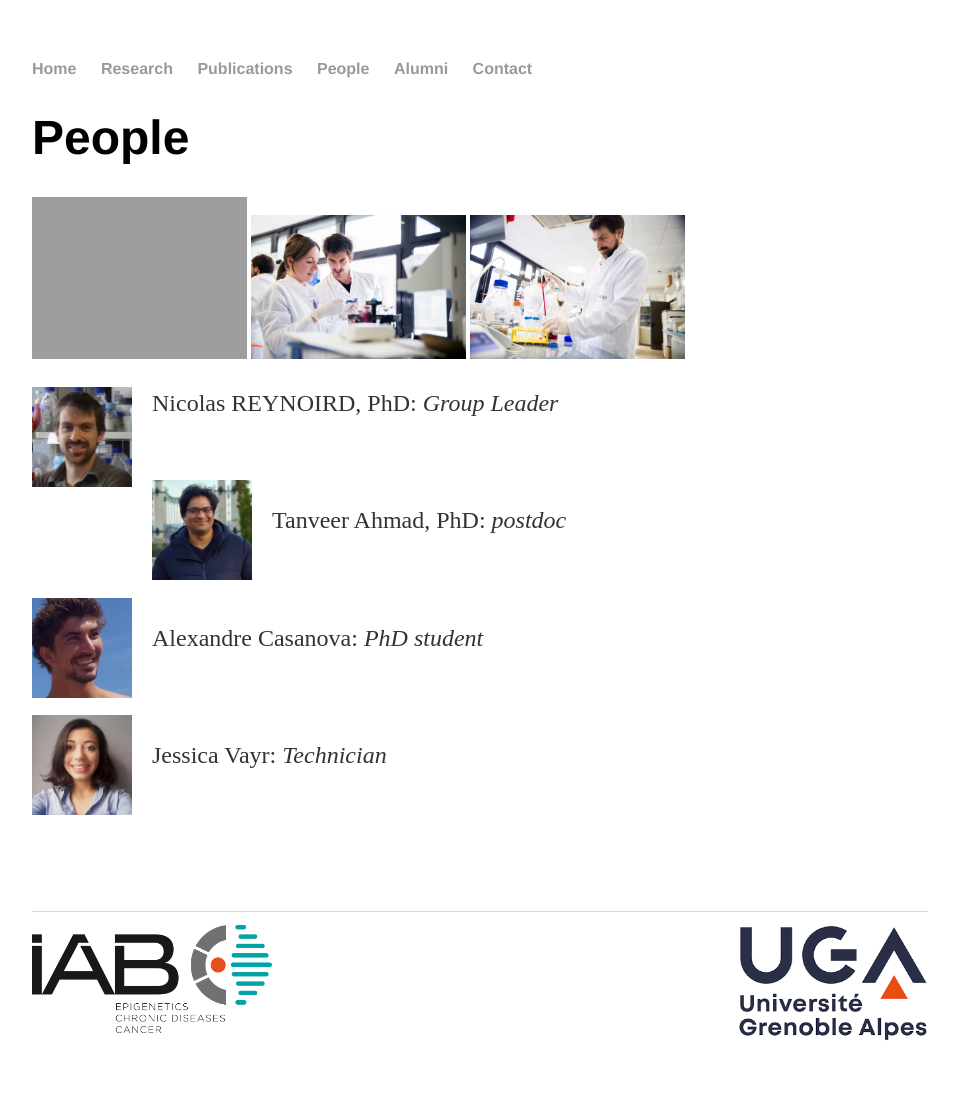
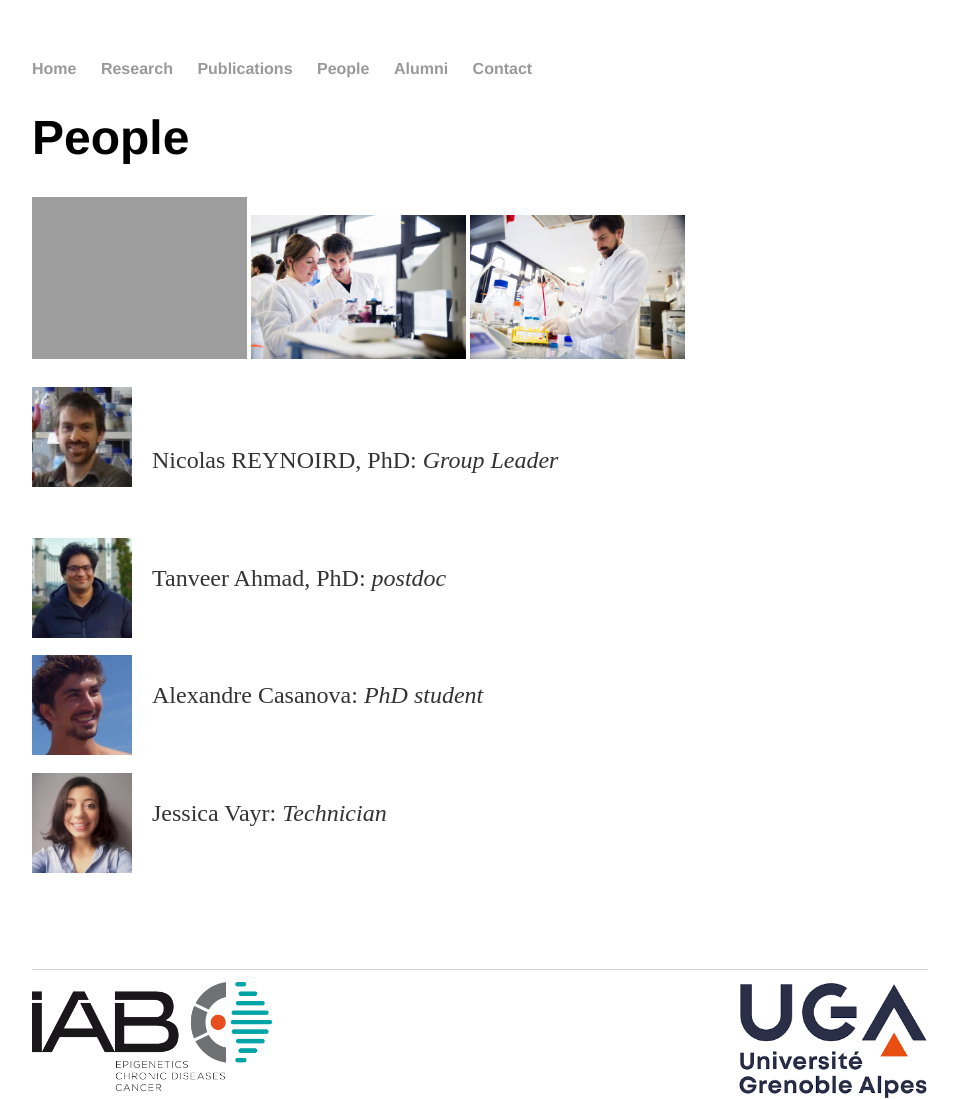
Before and after one commit to Reynoird-Lab/Reynoird-lab.github.io, a Jekyll site: the page built from People/index.html, in a window 1280 px wide. Shown: the whole page, without its empty margins (160-1119 px from the left). Built offline with Jekyll 4.4.1, drawn with Linux system fonts in a browser that asks for light colours; Markdown is read by kramdown in place of the engine named in the settings; before the commit the page ends 1041 px from its top, so only the background shows below that.

Commit message:
Update index.html

```diff
--- a/People/index.html
+++ b/People/index.html
@@ -8,7 +8,7 @@
 
 
 <p>
-<a href="https://www.researchgate.net/profile/Nicolas_Reynoird"> <img alt="NR" src="https://reynoird-lab.github.io/Images/nicolas_reynoird.jpg" style="margin: 0px 20px 10px 0px;" align="left" width="100"/></a> <p>Nicolas REYNOIRD, PhD: <i>Group Leader</i><br></p>
+<a href="https://www.researchgate.net/profile/Nicolas_Reynoird"> <img alt="NR" src="https://reynoird-lab.github.io/Images/nicolas_reynoird.jpg" style="margin: 0px 20px 10px 0px;" align="left" width="100"/></a> <br><p>Nicolas REYNOIRD, PhD: <i>Group Leader</i><br></p>
 <br><br>
 <a href="https://www.researchgate.net/profile/Tanveer_Ahmad31"> <img alt="TA" src="https://reynoird-lab.github.io/Images/Tanveer_Ahmad.jpg" style="margin: 0px 20px 10px 0px;" align="left" width="100"/></a> <p>Tanveer Ahmad, PhD: <i>postdoc</i><br></p>
 <br><br>
```
